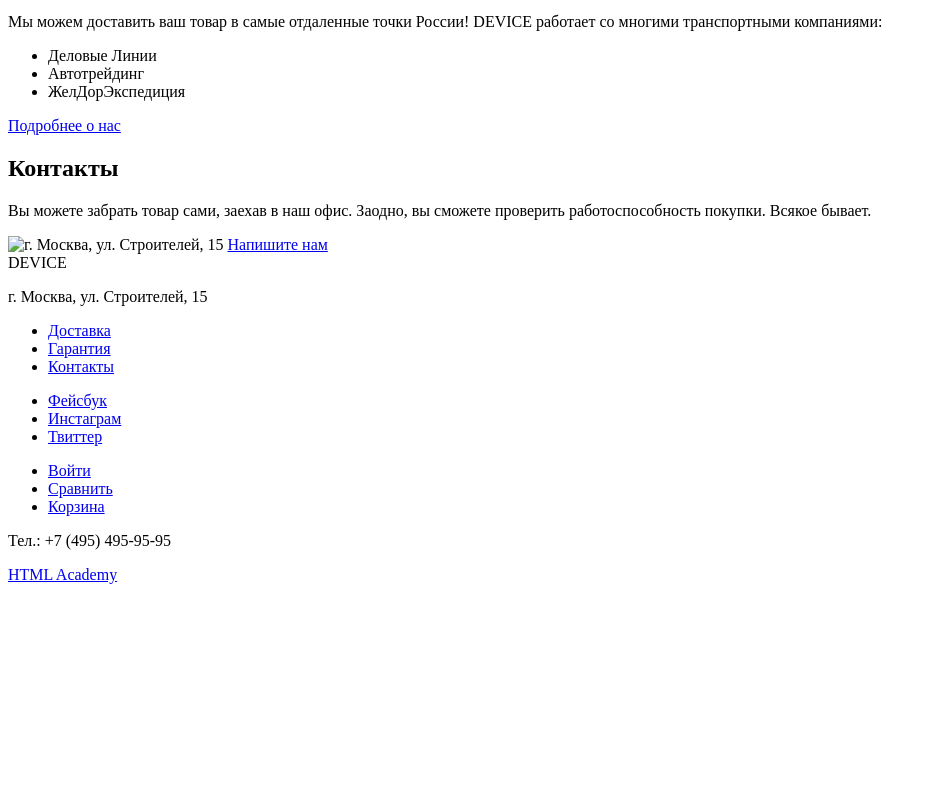
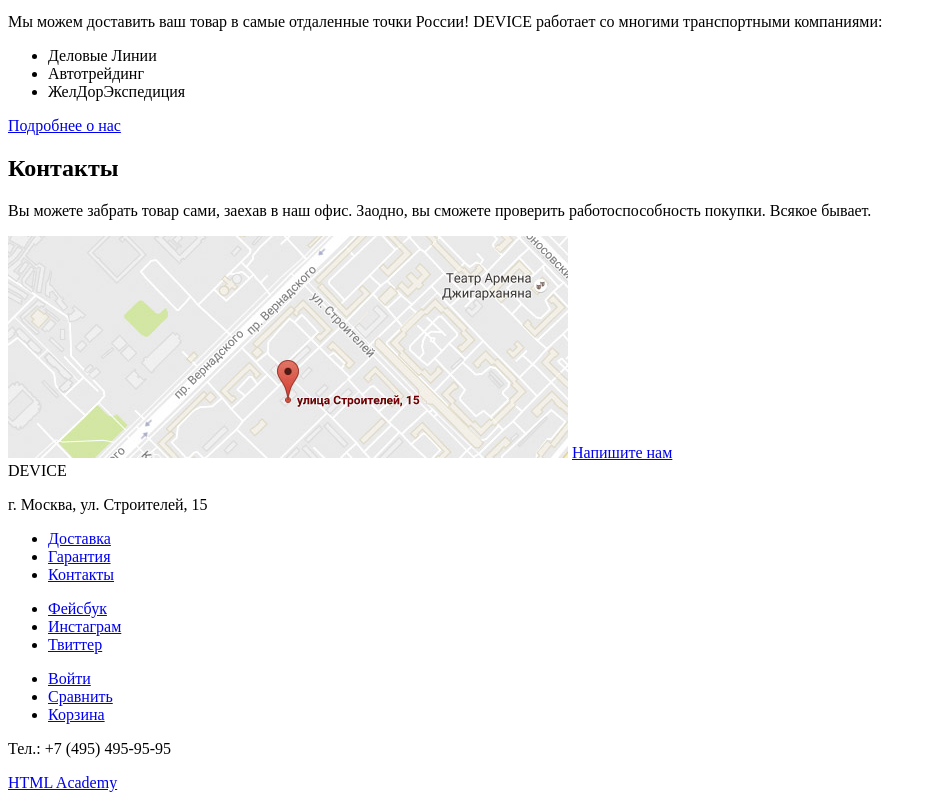
Before and after one commit to Oleksha/Device, a plain HTML site: page index.html in a window 1280 px wide. Shown: the part 2435-3235 px from the top of the page, without its empty margins (0-932 px from the left). Before the commit the page ends 3027 px from the top, so only its background shows below. Drawn offline with Linux system fonts and the light colour scheme.

Commit message:
Добавил статичную картинку карты

```diff
--- a/index.html
+++ b/index.html
@@ -194,7 +194,7 @@
       <section class="contact">
         <h2>Контакты</h2>
         <p>Вы можете забрать товар сами, заехав в наш офис. Заодно, вы сможете проверить работоспособность покупки. Всякое бывает.</p>
-        <img class="map" src="map.png" width="560" height="222" alt="г. Москва, ул. Строителей, 15">
+        <img class="map" src="img/map.jpg" width="560" height="222" alt="г. Москва, ул. Строителей, 15">
         <a href="write-us.html">Напишите нам</a>
       </section>
     </main>
```
Also changed, not shown: img/map.jpg (added).
